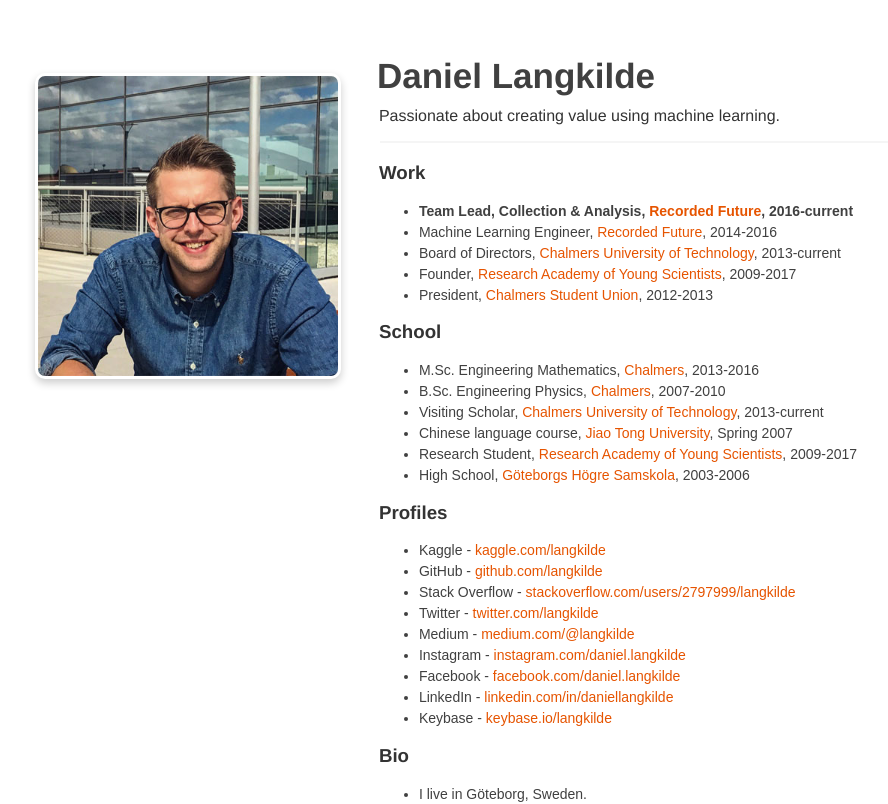
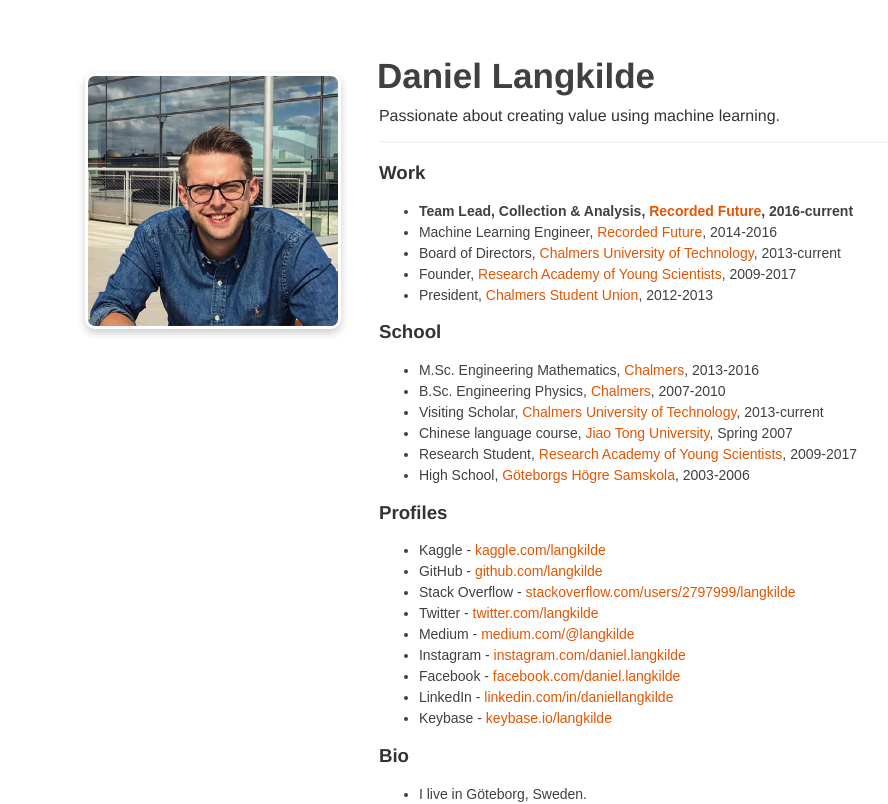
Before and after one commit to langkilde/daniel.langkilde.se, a React app: page / in a window 1280 px wide. Shown: the top 804 px of the page, without its empty margins (110-998 px from the left). Built offline with nearby package versions, Linux system fonts and the light colour scheme.

Commit message:
slightly smaller iamge

```diff
--- a/src/style/scss/style.scss
+++ b/src/style/scss/style.scss
@@ -28,7 +28,7 @@ img.desktop-only {
   width: 100%;
   height: auto;
   float: right;
-  max-width: 300px;
+  max-width: 250px;
   border-radius: 10px;
   box-shadow: 0 4px 8px 0 rgba(0, 0, 0, 0.2);
   transition: 0.3s;
```
